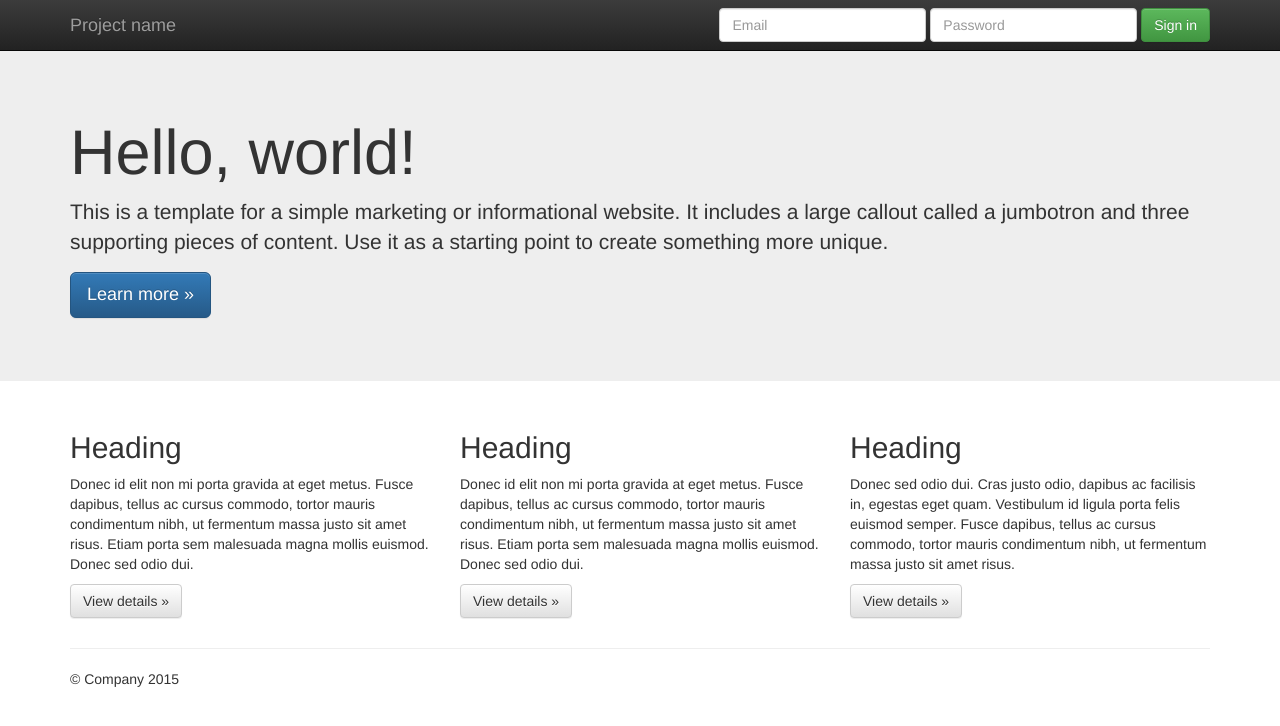
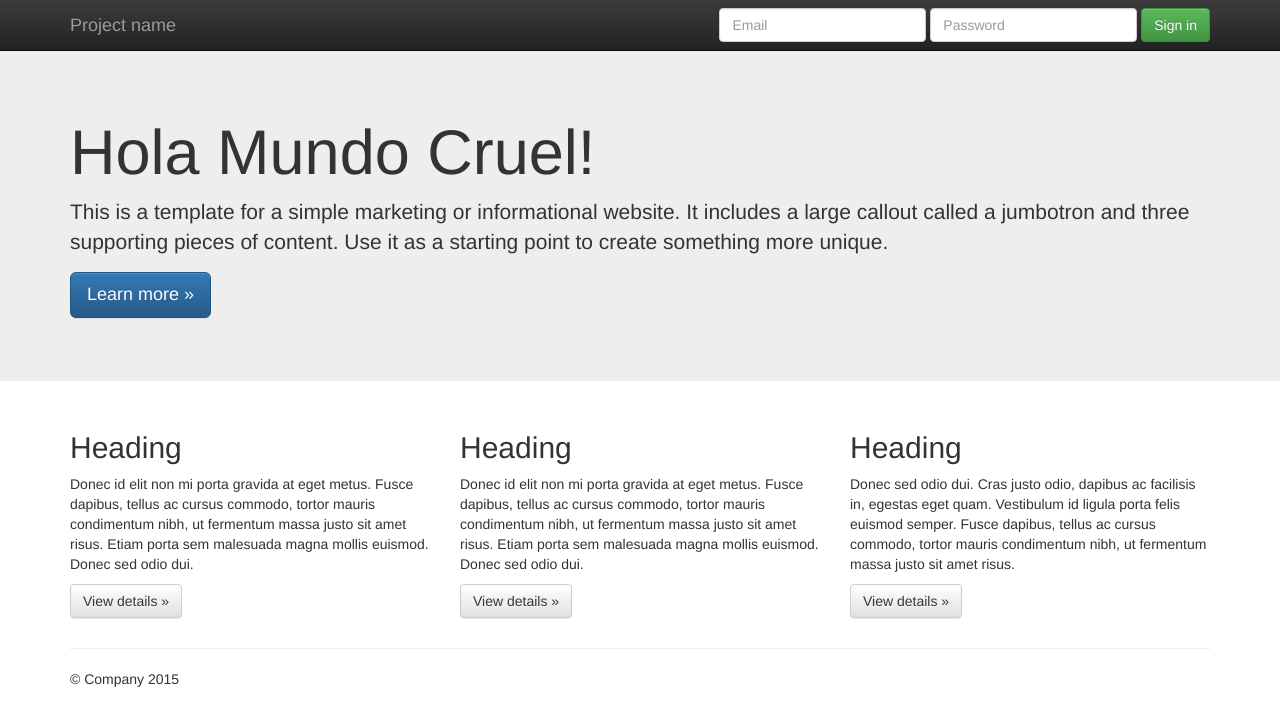
Before and after one commit to alberto2901/EjemploGitHtml, a plain HTML site: page index.html in a window 1280 px wide. Drawn offline with nearby package versions, Linux system fonts and the light colour scheme.

Commit message:
Mundo Cruel

```diff
--- a/index.html
+++ b/index.html
@@ -49,7 +49,7 @@
     <!-- Main jumbotron for a primary marketing message or call to action -->
     <div class="jumbotron">
       <div class="container">
-        <h1>Hello, world!</h1>
+        <h1>Hola Mundo Cruel!</h1>
         <p>This is a template for a simple marketing or informational website. It includes a large callout called a jumbotron and three supporting pieces of content. Use it as a starting point to create something more unique.</p>
         <p><a class="btn btn-primary btn-lg" href="#" role="button">Learn more &raquo;</a></p>
       </div>
```
